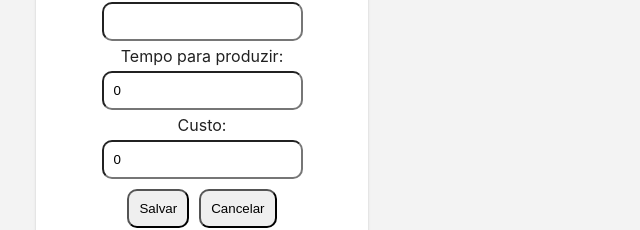
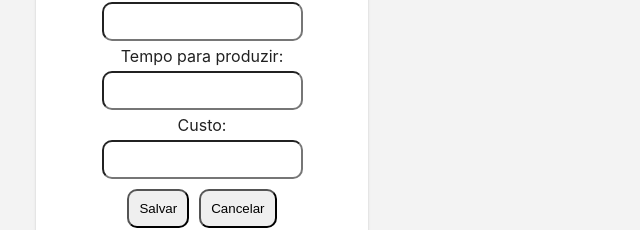
Before and after one commit to ameliagalvao/react-inventory, a React (Create React App) app: page /add-new-pilot in a window 1280 px wide. Shown: the part 268-498 px from the top of the page, without its empty margins (0-640 px from the left). Built offline with nearby package versions, Linux system fonts and the light colour scheme; no server answers; the database is empty.

Commit message:
add form changed to useRef instead of useState

```diff
--- a/src/App.js
+++ b/src/App.js
@@ -12,6 +12,7 @@ import AddProductPilot from './modules/Views/AddProductPilot';
 
 export default function App() {
 
+  // Controle de estado da lista de pilotos --------------
   const [pilots, setPilots] = useState([]);
 
   const fetchData = useCallback(async () => {
@@ -27,6 +28,7 @@ export default function App() {
   const refreshPilotList = () => {
     fetchData()
   }
+  // -----------------------------------------------------
 
   return (
     <Grid2 container spacing={1}>
--- a/src/modules/Views/AddProductPilot.jsx
+++ b/src/modules/Views/AddProductPilot.jsx
@@ -1,4 +1,4 @@
-import React, {useState} from 'react';
+import React, {useRef} from 'react';
 import DOMPurify from 'dompurify';
 import { Card } from '@mui/material';
 import { Link, useNavigate } from 'react-router-dom';
@@ -8,28 +8,32 @@ const AddProductPilot = ({refreshPilotList}) => {
 
   const navigate = useNavigate();
 
-  const [pilot, setPilot] = useState({
-    name: "",
-    craft: "",
-    productionTime: 0,
-    userUID: '',
-    cost: 0,
-  })
-  const [error, setError] = useState('')
-
-  // ToDo: Mudar p/ input não controlado useRef
-  const inputChangeHandler = (e) => {
-    const {name, value} = e.target;
-    setPilot((prev) => ({...prev, [name]: DOMPurify.sanitize(value)}));
-  }
+  const pilot = {
+    nameRef: useRef(),
+    craftRef: useRef(),
+    productionTimeRef: useRef(),
+    costRef: useRef(),
+    errorRef: useRef('')
+  };
 
   const submitHandler = (e) => {
     e.preventDefault();
-    if (!pilot.name || !pilot.craft || !pilot.productionTime || !pilot.cost ) {
-      setError('Por favor, preencha todos os campos.');
+    pilot.name = DOMPurify.sanitize(pilot.nameRef.current.value);
+    pilot.craft = DOMPurify.sanitize(pilot.craftRef.current.value);
+    pilot.productionTime = parseInt(pilot.productionTimeRef.current.value);
+    pilot.cost = parseInt(pilot.costRef.current.value);
+
+    if (!pilot.name || !pilot.craft || isNaN(pilot.productionTime) || isNaN(pilot.cost)) {
+      pilot.error = 'Por favor, preencha todos os campos.';
       return;
     } else {
-      const newPilot = {cost:`${pilot.cost}`, name:`${pilot.name}`, craft:`${pilot.craft}`, productionTime:`${pilot.productionTime}`, userUID: 'chLXXnwefYbnZQ4pRuafV4o85vi2'}
+      const newPilot = {
+        cost: `${pilot.cost}`,
+        name: `${pilot.name}`,
+        craft: `${pilot.craft}`,
+        productionTime: `${pilot.productionTime}`,
+        userUID: 'chLXXnwefYbnZQ4pRuafV4o85vi2'
+      };
       addNewPilot(newPilot);
       refreshPilotList();
       navigate('/');
@@ -41,24 +45,24 @@ const AddProductPilot = ({refreshPilotList}) => {
       <h3>Adicionar novo Piloto</h3>
       <form onSubmit={submitHandler}>
         <label htmlFor='name'>Nome do piloto:</label><br></br>
-        <input type='text' name='name' value={pilot.name} onChange={inputChangeHandler}/>
+        <input type='text' name='name' ref={pilot.nameRef} />
         <br></br>
         <label htmlFor='craft'>Técnica:</label>
         <br></br>
-        <input type='text' name='craft' value={pilot.craft} onChange={inputChangeHandler}/>
+        <input type='text' name='craft' ref={pilot.craftRef}/>
         <br></br>
         <label htmlFor='productionTime'>Tempo para produzir:</label>
         <br></br>
-        <input type='number' name='productionTime' value={pilot.productionTime} onChange={inputChangeHandler}/>
+        <input type='number' name='productionTime' ref={pilot.productionTimeRef}/>
         <br></br>
         <label htmlFor='cost'>Custo:</label>
         <br></br>
-        <input type='number' name='cost' value={pilot.cost} onChange={inputChangeHandler}/>
+        <input type='number' name='cost' ref={pilot.costRef}/>
         <br></br>
         <input type='submit' value="Salvar"/>
         <Link to={'/'}><button>Cancelar</button></Link>
       </form>
-      {error && <p>{error}</p>}
+      {pilot.errorRef.current && <p>{pilot.errorRef.current}</p>}
     </Card>
   )
 }
```
